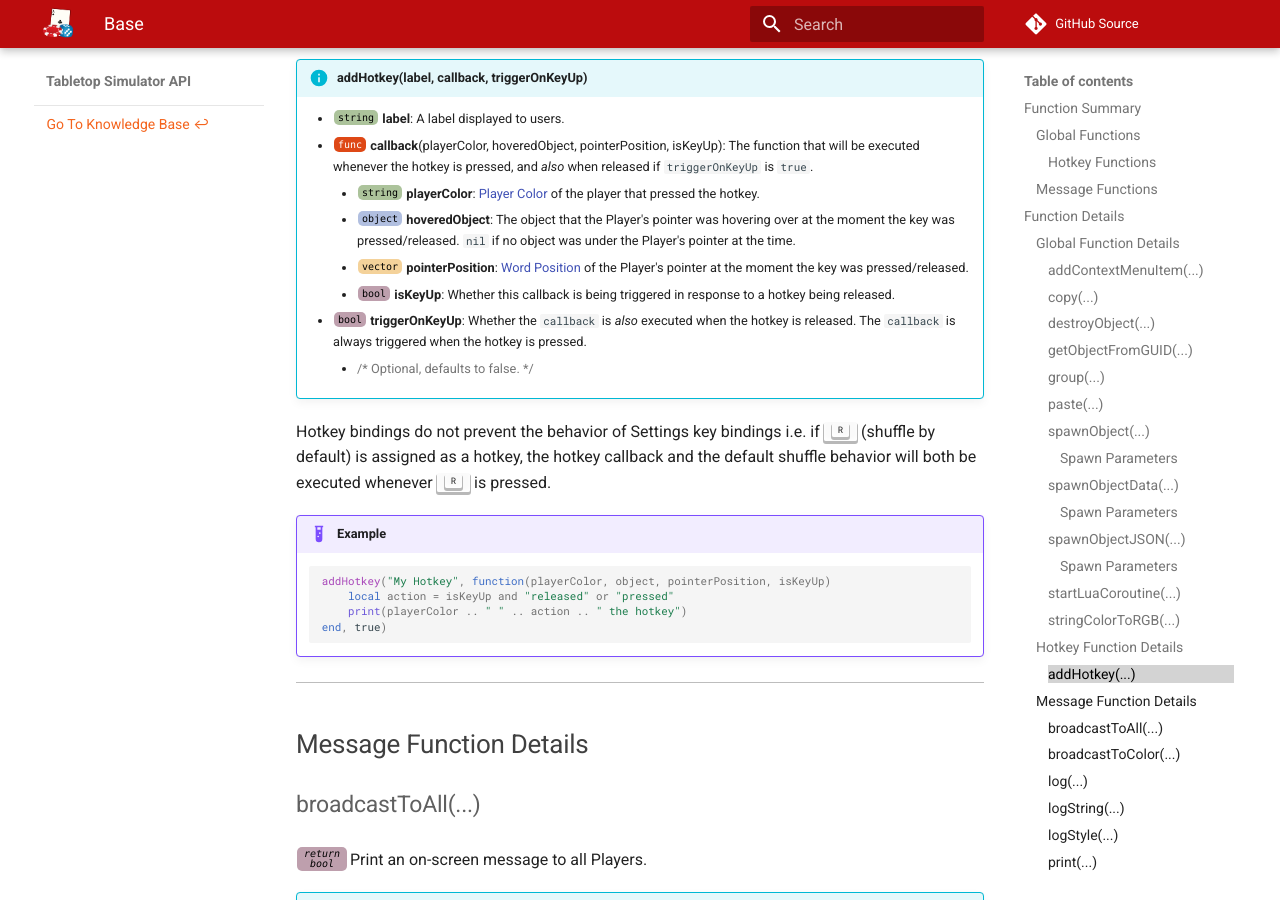
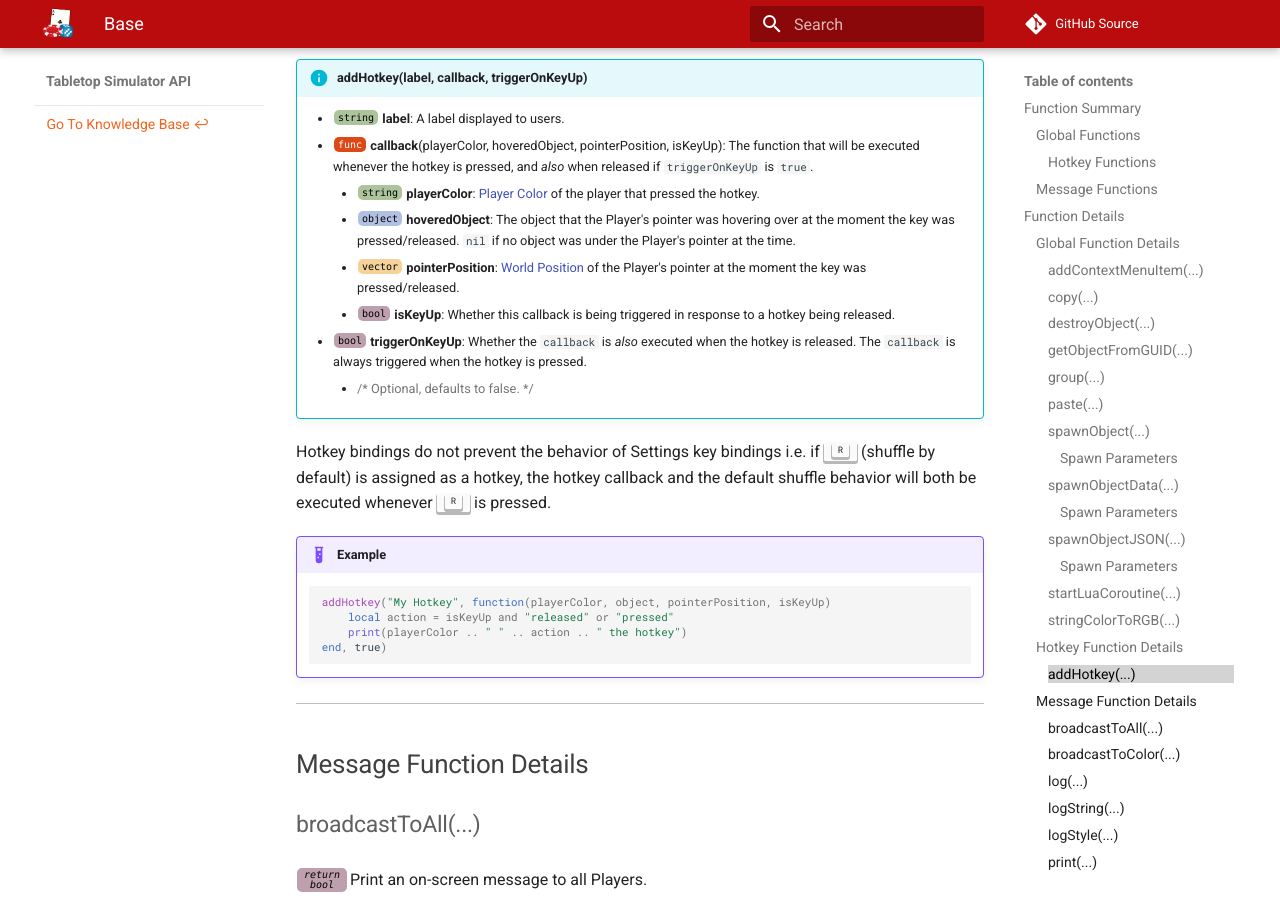
Before and after one commit to Berserk-Games/Tabletop-Simulator-API, an MkDocs documentation site: the page built from docs/base.md, in a window 1280 px wide and 900 px high, scrolled down 11308 px. Built offline with MkDocs 1.6.1 and Material for MkDocs 9.7.7, drawn with Linux system fonts in a browser that asks for light colours; comment, search, counter and statistics services are not loaded.

Commit message:
Fix minor typo

```diff
--- a/docs/base.md
+++ b/docs/base.md
@@ -433,7 +433,7 @@ Players can bind key to hotkeys from the `Options` -> `Game Keys` UI after this
 	* [<span class="tag fun"></span>](types.md) **callback**(playerColor, hoveredObject, pointerPosition, isKeyUp): The function that will be executed whenever the hotkey is pressed, and _also_ when released if `triggerOnKeyUp` is `true`.
         * [<span class="tag str"></span>](types.md) **playerColor**: [Player Color](player/colors.md) of the player that pressed the hotkey.
         * [<span class="tag obj"></span>](types.md) **hoveredObject**: The object that the Player's pointer was hovering over at the moment the key was pressed/released. `nil` if no object was under the Player's pointer at the time.
-        * [<span class="tag vec"></span>](types.md) **pointerPosition**: [Word Position](types.md#position) of the Player's pointer at the moment the key was pressed/released.
+        * [<span class="tag vec"></span>](types.md) **pointerPosition**: [World Position](types.md#position) of the Player's pointer at the moment the key was pressed/released.
         * [<span class="tag boo"></span>](types.md) **isKeyUp**: Whether this callback is being triggered in response to a hotkey being released.
 	* [<span class="tag boo"></span>](types.md) **triggerOnKeyUp**: Whether the `callback` is _also_ executed when the hotkey is released. The `callback` is always triggered when the hotkey is pressed.
         * {>>Optional, defaults to false.<<}
```
